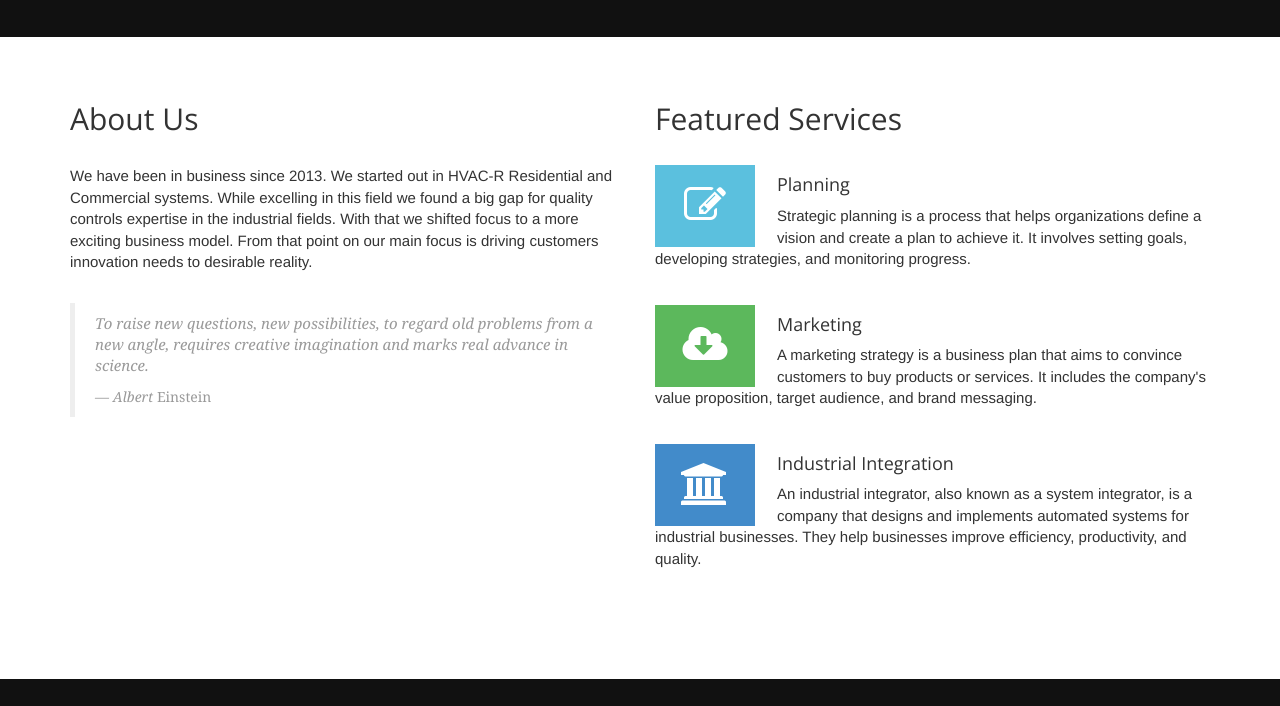
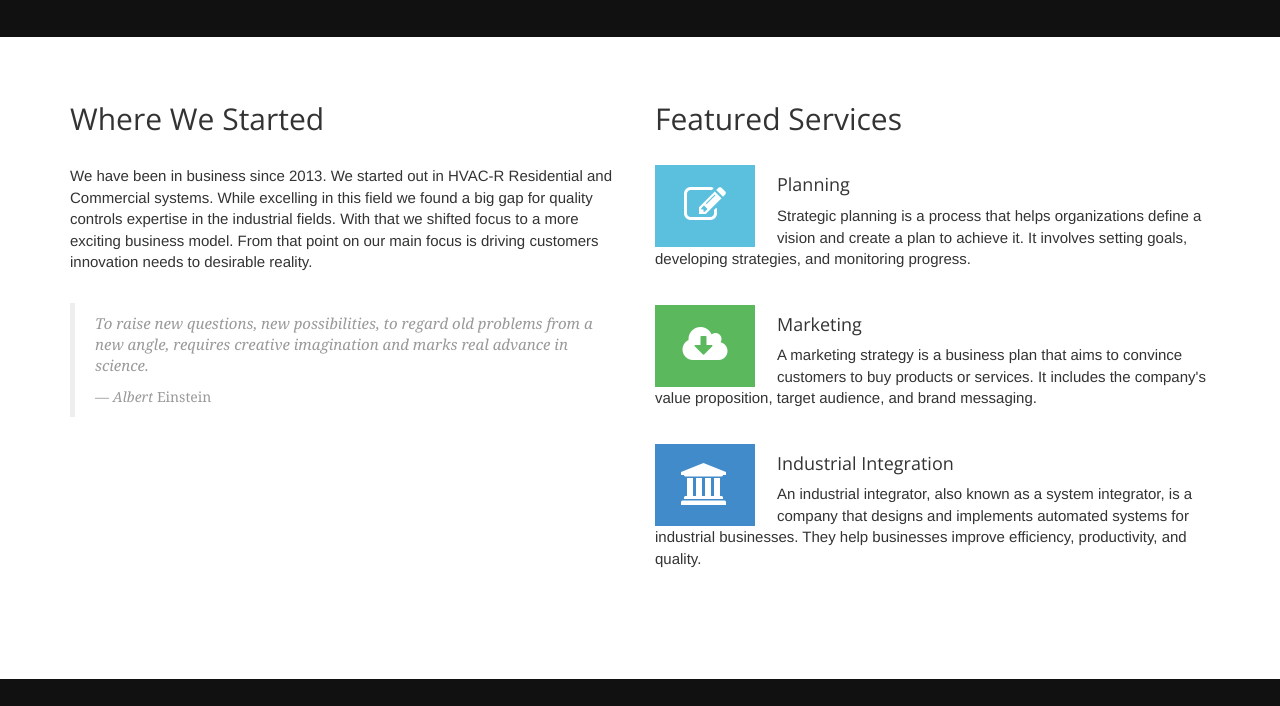
Before and after one commit to slbengineering/SLBEngineering, a plain HTML site: page index.html in a window 1280 px wide. Shown: the part 1438-2144 px from the top of the page. Drawn offline with nearby package versions, Linux system fonts and the light colour scheme.

Commit message:
Home: rename 'About Us' heading to 'Where We Started'
Co-Authored-By: Claude Sonnet 5.5 <noreply@anthropic.com>

```diff
--- a/index.html
+++ b/index.html
@@ -142,7 +142,7 @@
     <div class="row">
         <div class="col-md-6">
           <div class="heading">
-            <h2>About Us</h2>
+            <h2>Where We Started</h2>
             <br/>
           </div>
               <p>We have been in business since 2013. We started out in HVAC-R Residential and Commercial systems. While excelling in this field we found a big gap for quality controls expertise in the industrial fields. With that we shifted focus to a more exciting business model. From that point on our main focus is driving customers innovation needs to desirable reality.   </p>
```
